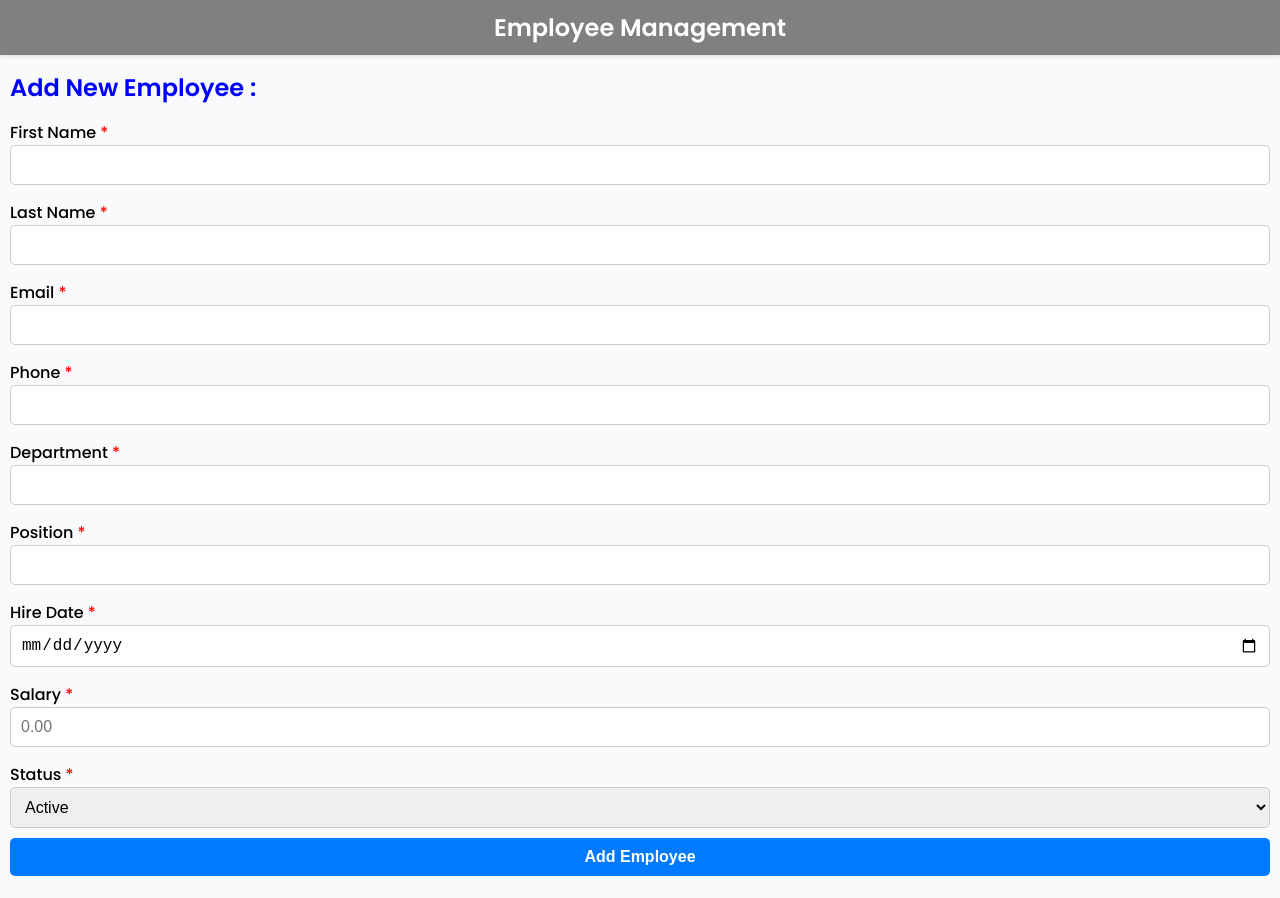
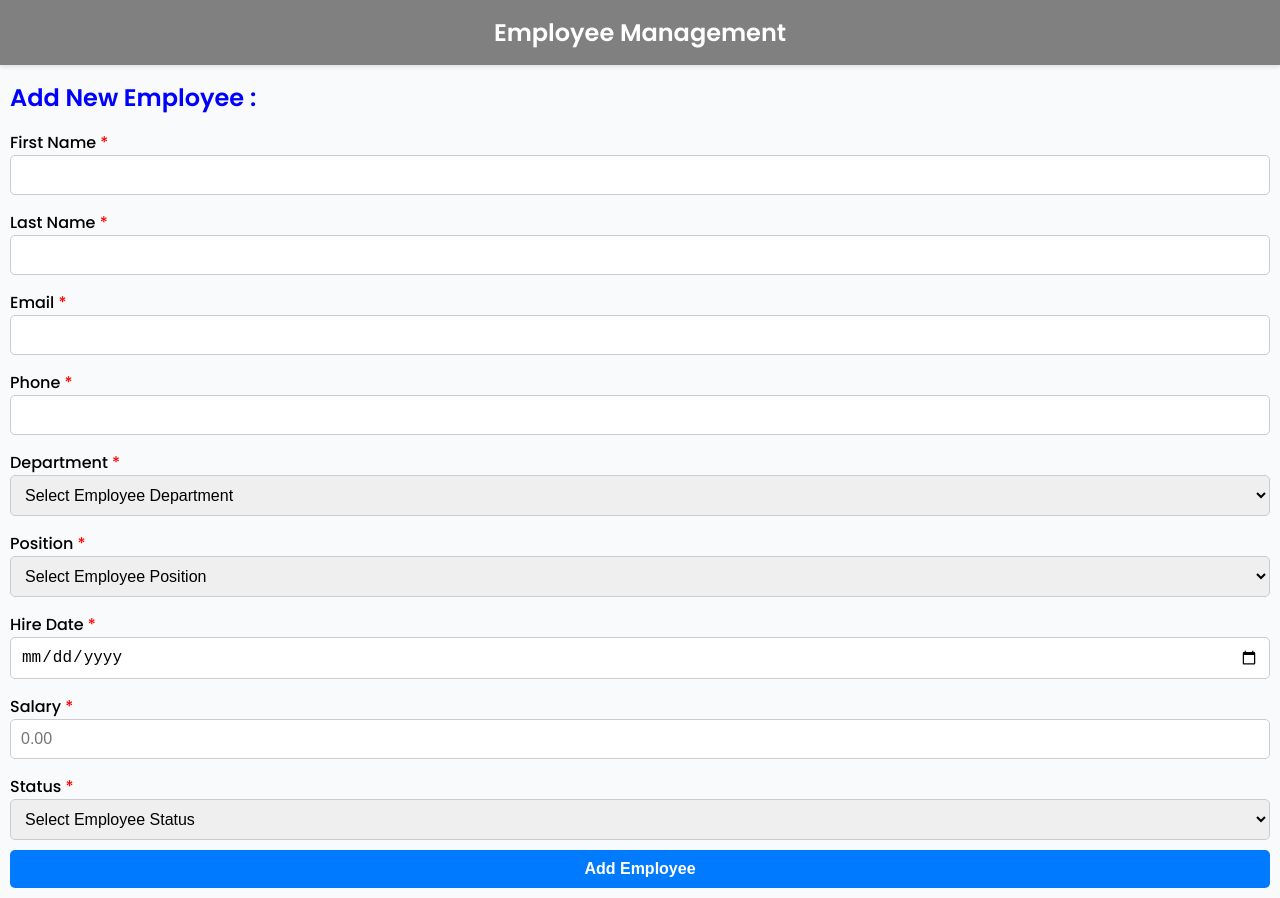
Before and after one commit to RTHILAA/EMPLOYEES-MANAGEMENT-APP, a React (Create React App) app: page / in a window 1280 px wide. Built offline with nearby package versions, Linux system fonts and the light colour scheme.

Commit message:
update project

```diff
--- a/src/Components/Form/From.js
+++ b/src/Components/Form/From.js
@@ -30,12 +30,37 @@ export default function Form() {
                     <label htmlFor="department">
                         Department <span className="star">*</span>
                     </label>
-                    <input type="text" id="department" required />
+                    <select id="department" required>
+                        <option value="">Select Employee Department</option>
+                        <option value="it">Information Technology (IT)</option>
+                        <option value="hr">Human Resources (HR)</option>
+                        <option value="finance">Finance</option>
+                        <option value="sales">Sales</option>
+                    </select>
 
                     <label htmlFor="position">
                         Position <span className="star">*</span>
                     </label>
-                    <input type="text" id="position" required />
+                    <select id="position" required>
+                        <option value="">Select Employee Position</option>
+
+                        <option value="it_manager">IT Manager</option>
+                        <option value="hr_manager">HR Manager</option>
+                        <option value="finance_manager">Finance Manager</option>
+                        <option value="sales_manager">Sales Manager</option>
+
+                        <option value="software_developer">Software Developer</option>
+                        <option value="hr_officer">HR Officer</option>
+                        <option value="accountant">Accountant</option>
+                        <option value="sales_representative">Sales Representative</option>
+
+                        <option value="system_administrator">System Administrator</option>
+                        <option value="recruiter">Recruiter</option>
+                        <option value="financial_analyst">Financial Analyst</option>
+                        <option value="sales_coordinator">Sales Coordinator</option>
+                        <option value="helpdesk_technician">Helpdesk Technician</option>
+                    </select>
+
 
                     <label htmlFor="hiredate">
                         Hire Date <span className="star">*</span>
@@ -49,6 +74,7 @@ export default function Form() {
                         Status <span className="star">*</span>
                     </label>
                     <select id="status" required>
+                        <option value="">Select Employee Status</option>
                         <option value="active">Active</option>
                         <option value="onleave">On Leave</option>
                         <option value="terminated">Terminated</option>
--- a/src/Components/Header/Header.css
+++ b/src/Components/Header/Header.css
@@ -1,7 +1,7 @@
 .Header {
     background-color: grey;
     text-align: center;
-    padding: 10px;
+    padding: 15px;
     box-shadow: 0 2px 4px rgba(0, 0, 0, 0.1);
     margin-bottom: 15px;
 }
```
